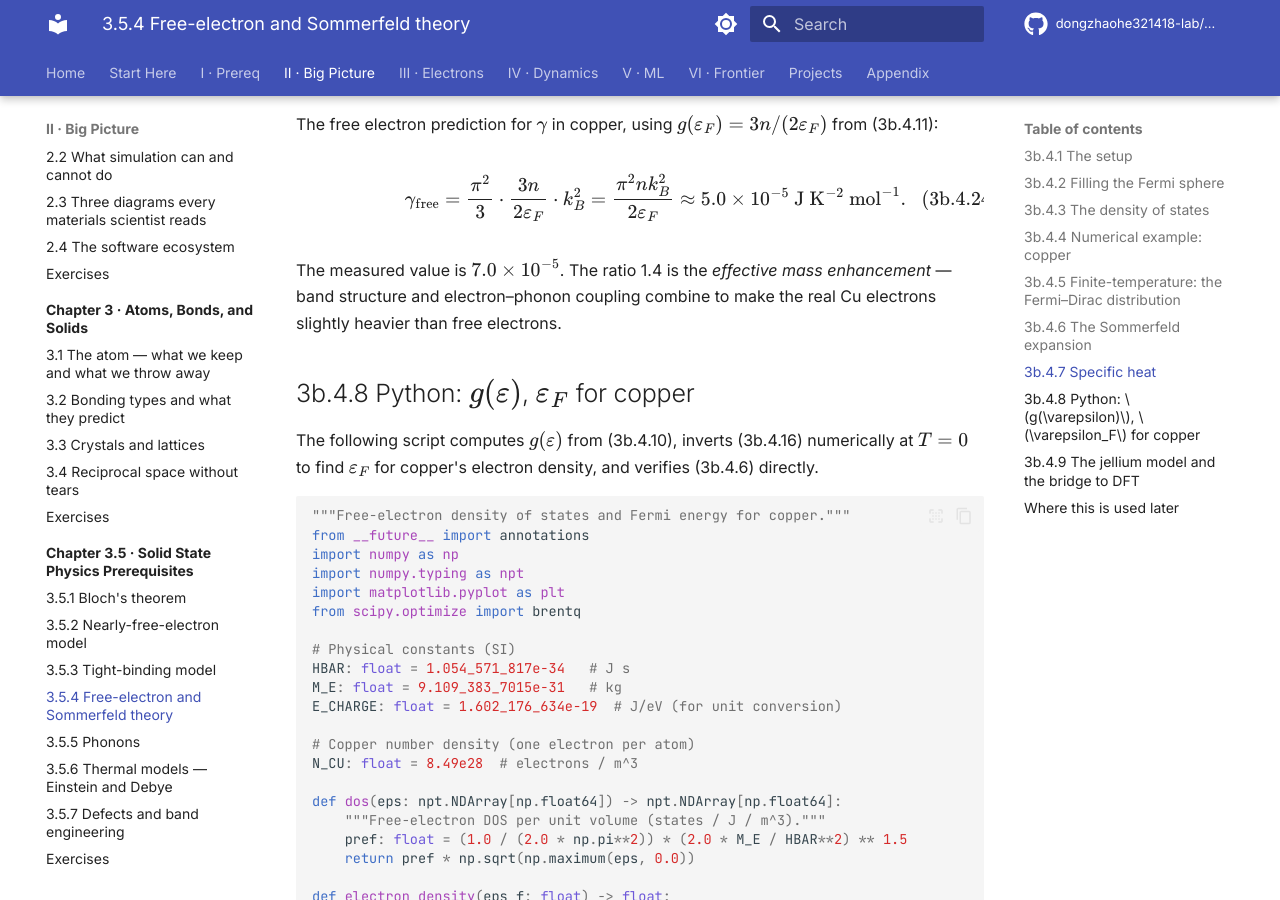
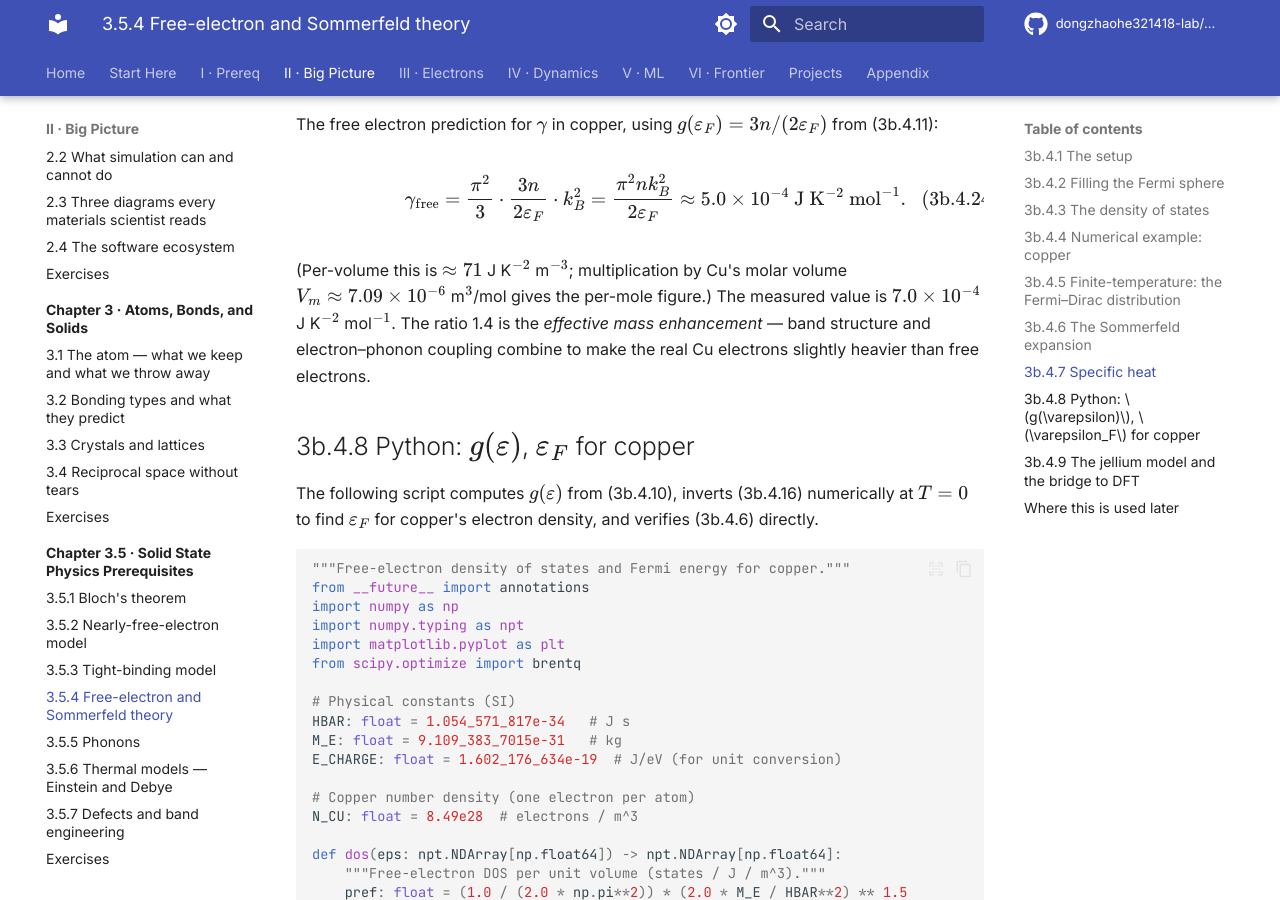
Before and after one commit to dongzhaohe321418-lab/materials-simulation-handbook, an MkDocs documentation site: the page built from docs/ch03b-solid-state/04-free-electron-sommerfeld.md, in a window 1280 px wide and 900 px high, scrolled down 6161 px. Built offline with MkDocs 1.6.1 and Material for MkDocs 9.7.7, drawn with Linux system fonts in a browser that asks for light colours; comment, search, counter and statistics services are not loaded.

Commit message:
Fix three high-confidence physics errors found in peer review
Ch 3.5.4: Sommerfeld coefficient for Cu was 10x too small. Free-electron
gamma_free ~ 5.0e-4 J/K^2/mol (not 5.0e-5); measured ~ 7.0e-4. The 1.4x
ratio that gives the effective-mass enhancement is preserved.

Ch 5.2: removed a leftover editing artefact "-T[n] * 0" in the definition
of V_ee[n] that conflicted with the universal-functional decomposition
introduced just above. Replaced with the clean form V_ee[n] = <Psi[n]|V_ee|Psi[n]>.

Ch 5.4: H2 binding-energy worked example previously claimed LDA-overbinding
with numbers that showed LDA UNDER-binding. Corrected the numbers to the
standard literature values (experiment 4.75 eV, LDA ~ 4.9 eV) so the text
and figures agree.

Co-Authored-By: Claude Opus 4.7 (1M context) <noreply@anthropic.com>

```diff
--- a/docs/ch03b-solid-state/04-free-electron-sommerfeld.md
+++ b/docs/ch03b-solid-state/04-free-electron-sommerfeld.md
@@ -131,9 +131,9 @@ The electronic specific heat is *linear* in $T$, with a coefficient $\gamma := (
 
 The free electron prediction for $\gamma$ in copper, using $g(\varepsilon_F) = 3n/(2\varepsilon_F)$ from (3b.4.11):
 
-$$\gamma_\text{free} = \frac{\pi^2}{3}\cdot \frac{3n}{2\varepsilon_F}\cdot k_B^2 = \frac{\pi^2 n k_B^2}{2\varepsilon_F} \approx 5.0\times 10^{-5}\text{ J K}^{-2}\text{ mol}^{-1}. \tag{3b.4.24}$$
+$$\gamma_\text{free} = \frac{\pi^2}{3}\cdot \frac{3n}{2\varepsilon_F}\cdot k_B^2 = \frac{\pi^2 n k_B^2}{2\varepsilon_F} \approx 5.0\times 10^{-4}\text{ J K}^{-2}\text{ mol}^{-1}. \tag{3b.4.24}$$
 
-The measured value is $7.0\times 10^{-5}$. The ratio 1.4 is the *effective mass enhancement* — band structure and electron–phonon coupling combine to make the real Cu electrons slightly heavier than free electrons.
+(Per-volume this is $\approx 71$ J K$^{-2}$ m$^{-3}$; multiplication by Cu's molar volume $V_m \approx 7.09\times 10^{-6}$ m$^3$/mol gives the per-mole figure.) The measured value is $7.0\times 10^{-4}$ J K$^{-2}$ mol$^{-1}$. The ratio 1.4 is the *effective mass enhancement* — band structure and electron–phonon coupling combine to make the real Cu electrons slightly heavier than free electrons.
 
 ## 3b.4.8 Python: $g(\varepsilon)$, $\varepsilon_F$ for copper
 
```
Also changed, not shown: docs/ch05-dft/02-hohenberg-kohn.md (+16 -16 lines), docs/ch05-dft/04-xc-functionals.md (+1 -1 lines).
